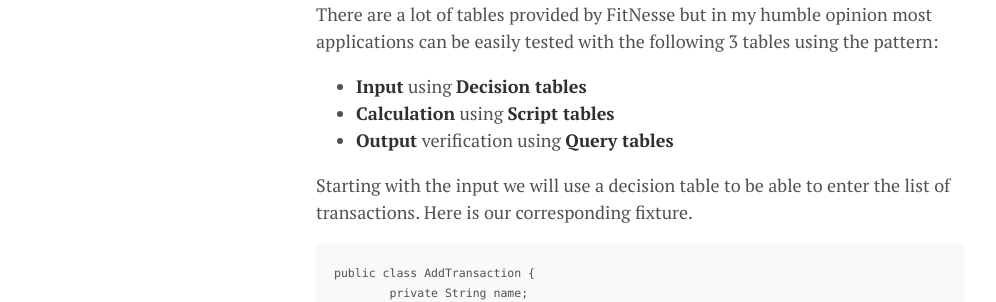
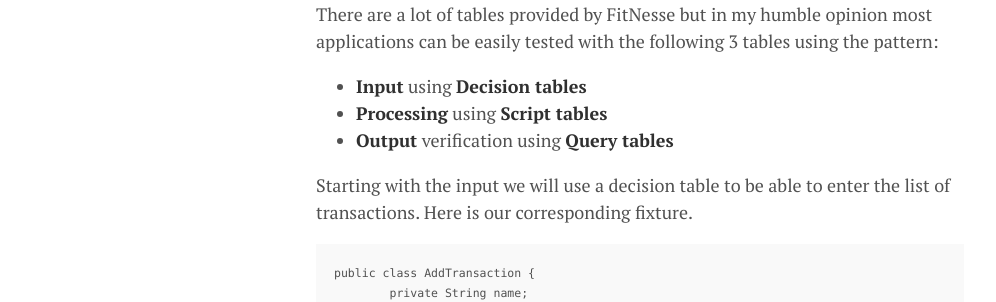
Before and after one commit to akalkatzakos/akalkatzakos.github.io, a Jekyll site: the page built from _posts/2015-07-22-fitnesse-from-scratch-example.md, in a window 1280 px wide and 900 px high, scrolled down 6548 px. Shown: the part 159-461 px from the top of the window, without its empty margins (0-996 px from the left). Built offline with Jekyll 4.4.1, drawn with Linux system fonts in a browser that asks for light colours; Markdown is read by kramdown in place of the engine named in the settings; comment, search, counter and statistics services are not loaded.

Commit message:
Update 2015-07-22-fitnesse-from-scratch-example.md

```diff
--- a/_posts/2015-07-22-fitnesse-from-scratch-example.md
+++ b/_posts/2015-07-22-fitnesse-from-scratch-example.md
@@ -151,7 +151,7 @@ After all this initial setup we are ready to start building our fixtures and our
 There are a lot of tables provided by FitNesse but in my humble opinion most applications can be easily tested with the following 3 tables using the pattern:
 
 * **Input** using **Decision tables**
-* **Calculation** using **Script tables**
+* **Processing** using **Script tables**
 * **Output** verification using **Query tables**
 
 Starting with the input we will use a decision table to be able to enter the list of transactions. Here is our corresponding fixture.
```
